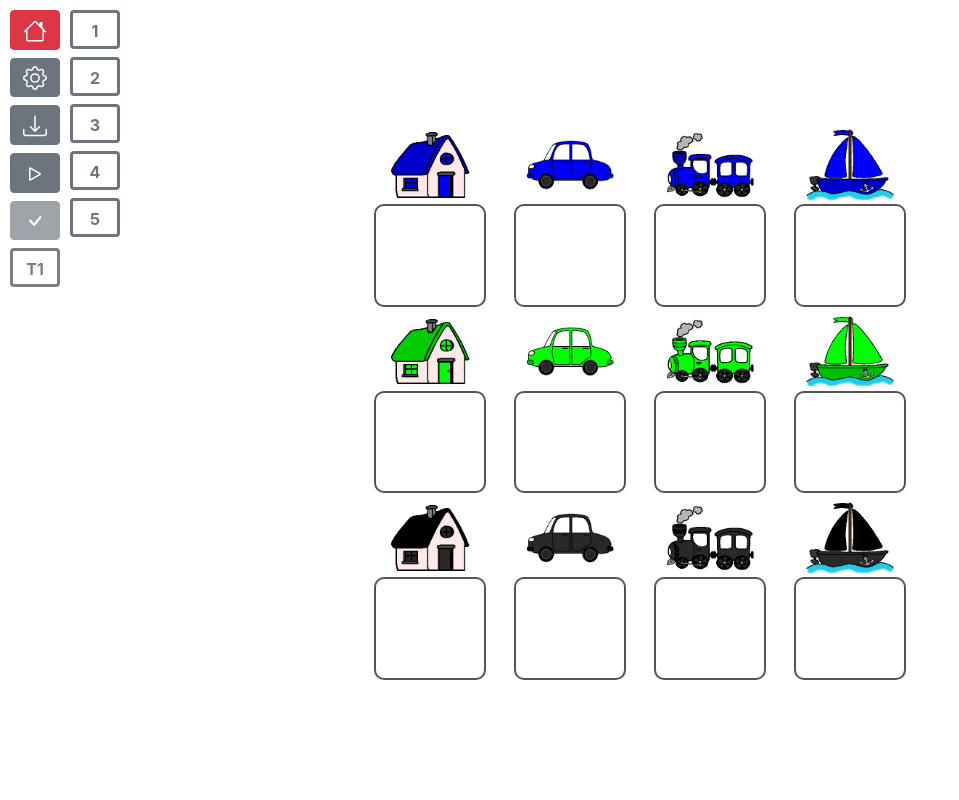
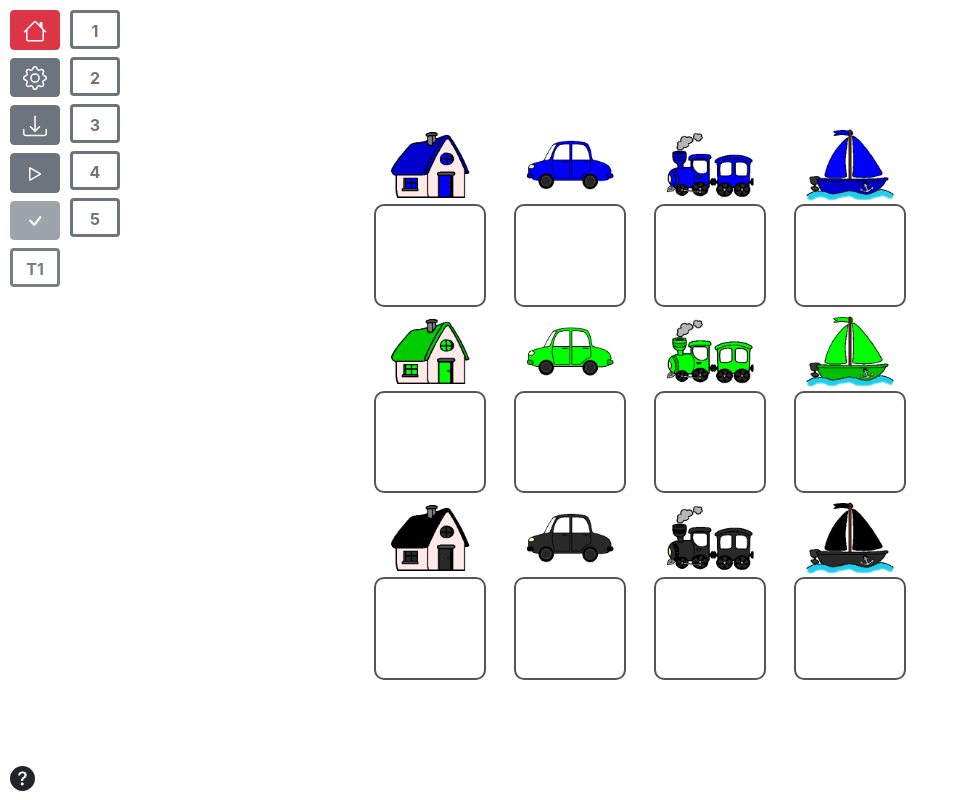
Before and after one commit to Brammz/apples-test, a React (Create React App) app: page /red in a window 1280 px wide. Shown: the whole page, without its empty margins (0-959 px from the left). Built offline with nearby package versions, Linux system fonts and the light colour scheme.

Commit message:
Added hint popover to show test + shortcut info

```diff
--- a/src/App.css
+++ b/src/App.css
@@ -28,6 +28,14 @@
 
 .btn-fat {
   border-width: 3px !important;
+}
+
+.info {
+  position: absolute;
+  bottom: 10px;
+  left: 10px;
+  width: 25px;
+  height: 25px;
 }
 
 .modal-backdrop {
--- a/src/components/AppleRed.js
+++ b/src/components/AppleRed.js
@@ -1,5 +1,5 @@
 import React from 'react';
-import { Button, Col, Form, Modal, Row } from 'react-bootstrap';
+import { Button, Col, Form, Modal, OverlayTrigger, Popover, Row } from 'react-bootstrap';
 import { Link } from 'react-router-dom';
 import { sleep, shuffle } from '../utils';
 import { ReactComponent as Home } from '../assets/icons/home.svg';
@@ -7,6 +7,7 @@ import { ReactComponent as Gear } from '../assets/icons/gear.svg';
 import { ReactComponent as Download } from '../assets/icons/download.svg';
 import { ReactComponent as Play } from '../assets/icons/play.svg';
 import { ReactComponent as Check } from '../assets/icons/check.svg';
+import { ReactComponent as Question } from '../assets/icons/question.svg';
 import blueHouse from '../assets/images/blue_house.png';
 import blueCar from '../assets/images/blue_car.png';
 import blueTrain from '../assets/images/blue_train.png';
@@ -441,6 +442,7 @@ class AppleRed extends React.Component {
             </Modal.Footer>
         </Modal>
         {this.state.showMenu && (
+          <>
             <div className="menu">
               <div className="actions-btn-group">
                 <Link to="/">
@@ -471,6 +473,24 @@ class AppleRed extends React.Component {
                 ))}
               </div>
             </div>
+            <div className="info">
+              <OverlayTrigger
+                trigger={['hover', 'focus']}
+                placement="top-start"
+                overlay={
+                  <Popover id="info-popover">
+                    <Popover.Title as="h3">Help</Popover.Title>
+                    <Popover.Content>
+                      <p>This is the <strong>Red Apple</strong> test.</p>
+                      <p>Press <strong>&lt;ctrl&gt;+&lt;space&gt;</strong> to hide all non-essential elements.</p>
+                    </Popover.Content>
+                  </Popover>
+                }
+              >
+                <Question alt="" title="" />
+              </OverlayTrigger>
+            </div>
+          </>
         )}
         <div className="field-container">
           <div className="field">
--- a/src/components/AppleYellow.js
+++ b/src/components/AppleYellow.js
@@ -1,5 +1,5 @@
 import React from 'react';
-import { Button, Col, Form, Modal, Row } from 'react-bootstrap';
+import { Button, Col, Form, Modal, OverlayTrigger, Popover, Row } from 'react-bootstrap';
 import { Link } from 'react-router-dom';
 import { sleep, shuffle } from '../utils';
 import { ReactComponent as Home } from '../assets/icons/home.svg';
@@ -7,6 +7,7 @@ import { ReactComponent as Gear } from '../assets/icons/gear.svg';
 import { ReactComponent as Download } from '../assets/icons/download.svg';
 import { ReactComponent as Play } from '../assets/icons/play.svg';
 import { ReactComponent as Check } from '../assets/icons/check.svg';
+import { ReactComponent as Question } from '../assets/icons/question.svg';
 import blueHouse from '../assets/images/blue_house.png';
 import blueCar from '../assets/images/blue_car.png';
 import blueTrain from '../assets/images/blue_train.png';
@@ -381,6 +382,7 @@ class AppleYellow extends React.Component {
             </Modal.Footer>
         </Modal>
         {this.state.showMenu && (
+          <>
             <div className="menu">
               <div className="actions-btn-group">
                 <Link to="/">
@@ -404,6 +406,24 @@ class AppleYellow extends React.Component {
                 {this.state.practiceFeedback && (<><Button variant="info" disabled className="mb-2 btn-fat" style={{ width: '50px', height: '39px' }}><b>P</b></Button><br /></>)}
               </div>
             </div>
+            <div className="info">
+              <OverlayTrigger
+                trigger={['hover', 'focus']}
+                placement="top-start"
+                overlay={
+                  <Popover id="info-popover">
+                    <Popover.Title as="h3">Help</Popover.Title>
+                    <Popover.Content>
+                      <p>This is the <strong>Yellow Apple</strong> test.</p>
+                      <p>Press <strong>&lt;ctrl&gt;+&lt;space&gt;</strong> to hide all non-essential elements.</p>
+                    </Popover.Content>
+                  </Popover>
+                }
+              >
+                <Question alt="" title="" />
+              </OverlayTrigger>
+            </div>
+          </>
         )}
         <div className="field-container">
           <div className="field">
```
Also changed, not shown: src/assets/icons/question.svg (added). Lines whose indentation alone changed are shown as unchanged.
